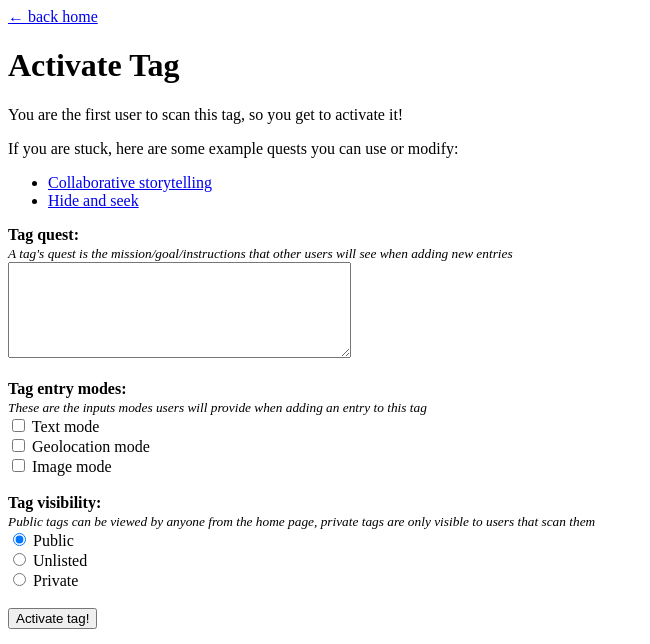
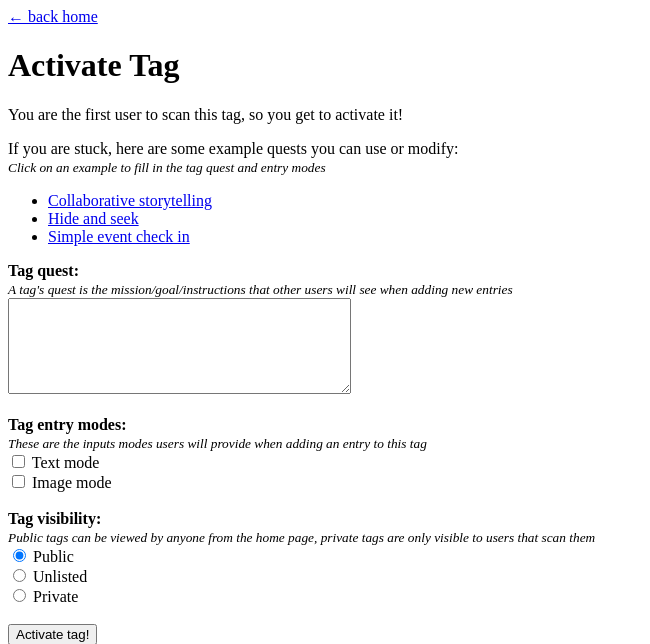
Before and after one commit to lukvmil/tagquest, a FastAPI app: page /t/1/activate in a window 1280 px wide. Shown: the top 644 px of the page, without its empty margins (0-650 px from the left). Run offline with FastAPI, Linux system fonts and the light colour scheme; parts of the project's set-up code (start-up, migrations or seed data) failed here and were passed over.

Commit message:
temp disabled geolocation, improved example quest system to be more extensible and affect input modes

```diff
--- a/static/activate_tag.html
+++ b/static/activate_tag.html
@@ -12,12 +12,10 @@
       You are the first user to scan this tag, so you get to activate it!
     </p>
     <p>
-      If you are stuck, here are some example quests you can use or modify:
+      If you are stuck, here are some example quests you can use or modify:<br>
+      <small><i>Click on an example to fill in the tag quest and entry modes</i></small>
     </p>
-    <ul>
-      <li><a href="#" onclick="setQuest(0);">Collaborative storytelling</a></li>
-      <li><a href="#" onclick="setQuest(1);">Hide and seek</a></li>
-    </ul>
+    <ul id="example-quests"></ul>
     <form method="post">
       <label for="quest"><b>Tag quest:</b></label><br>
       <small><i>A tag's quest is the mission/goal/instructions that other users will see when adding new entries</i></small><br>
@@ -27,8 +25,10 @@
       <small><i>These are the inputs modes users will provide when adding an entry to this tag</i></small><br>
       <input type="checkbox" id="text-mode", name="txt_mode">
       <label for="text-mode">Text mode</label><br>
+      <!-- geolocation disabled for now
       <input type="checkbox" id="geo-mode", name="geo_mode">
       <label for="geo-mode">Geolocation mode</label><br>
+      -->
       <input type="checkbox" id="image-mode", name="img_mode">
       <label for="image-mode">Image mode</label><br><br>
 
@@ -46,14 +46,51 @@
   </body>
   <script>
     const questText = document.getElementById("quest");
+    const txtModeBox = document.getElementById("text-mode");
+    const imgModeBox = document.getElementById("image-mode");
+    const geoModeBox = document.getElementById("geo-mode");
 
     const exampleQuests = [
-      "Write a sentence or two of a story, then hand this tag to someone else to continue it",
-      "Hide this tag somewhere in the hub, then add entry giving a hint about its location. If you find this tag, hide it again in a new location! (Or attach this tag to an object and hide that :))"
+      {
+        title: "Collaborative storytelling",
+        quest: "Write a sentence or two of a story, then hand this tag to someone else to continue it",
+        txt_mode: true
+      },
+      {
+        title: "Hide and seek",
+        quest: "Hide this tag somewhere in the hub, then add entry giving a hint about its location. If you find this tag, hide it again in a new location! (Or attach this tag to an object and hide that :))",
+        txt_mode: true
+      },
+      {
+        title: "Simple event check in",
+        quest: "Submitting to this tag will record your name and timestamp, recording your check in for this event"
+      }
     ]
 
-    function setQuest(index) {
-      questText.innerText = exampleQuests[index];
+    const exampleList = document.getElementById("example-quests");
+    for (const example of exampleQuests) {
+      const link = document.createElement("a");
+      link.href = "#";
+      link.textContent = example.title;
+      link.addEventListener("click", (event) => {
+        event.preventDefault();
+        setQuest(example);
+      });
+
+      const item = document.createElement("li");
+      item.appendChild(link);
+      exampleList.appendChild(item);
+    }
+
+    // modes are opt in, missing ones default to false
+    function setQuest(example) {
+      questText.value = example.quest;
+      txtModeBox.checked = example.txt_mode ?? false;
+      imgModeBox.checked = example.img_mode ?? false;
+      // checkbox is commented out while geolocation is disabled
+      if (geoModeBox) {
+        geoModeBox.checked = example.geo_mode ?? false;
+      }
     }
   </script>
 </html>
--- a/templates/tag.html
+++ b/templates/tag.html
@@ -17,9 +17,11 @@
       {% for entry in entries %}
       <li>
         [{{ entry.created_at.strftime('%Y-%m-%d %H:%M') }}] <b>{{ entry.user.name }}</b>{% if tag.txt_mode and entry.text %}: {{ entry.text }}{% endif %}
+        {# geolocation disabled for now
         {% if tag.geo_mode and entry.latitude is not none %}
         <br>{{ "%.5f, %.5f"|format(entry.latitude, entry.longitude) }}</a>
         {% endif %}
+        #}
         {% if tag.img_mode and entry.image_name %}
         <br><img src="/uploads/{{ entry.image_name }}" alt="Photo from {{ entry.user.name }}" style="max-width: 100%;">
         {% endif %}
@@ -39,6 +41,7 @@
       <label for="text">Add an entry to this tag:</label><br>
       <textarea id="text" name="text" rows="6" cols="40"></textarea><br><br>
       {% endif %}
+      {# geolocation disabled for now
       {% if tag.geo_mode %}
       <button type="button" onclick="getLocation();">Get current location</button>
       <span id="loc-display">-</span><br><br>
@@ -75,6 +78,7 @@
         }
       </script>
       {% endif %}
+      #}
       {% if tag.img_mode %}
       <label for="image-input">Take photo</label><br>
       <input type="file" id="image-input" name="image" accept="image/*" capture="environment">
```
